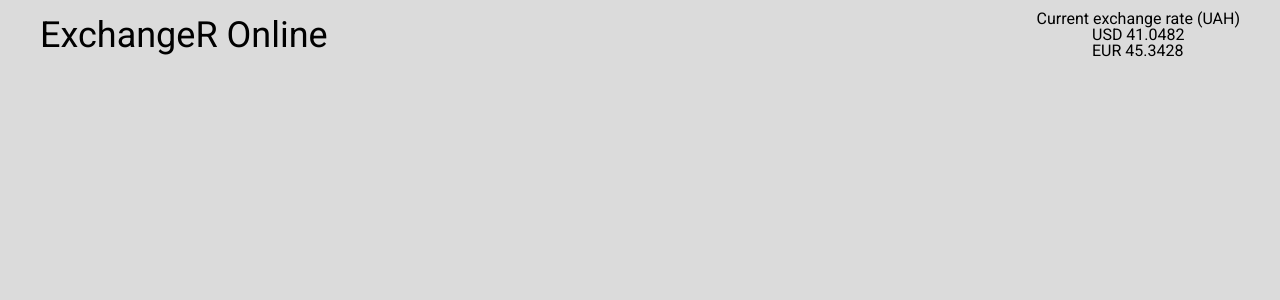
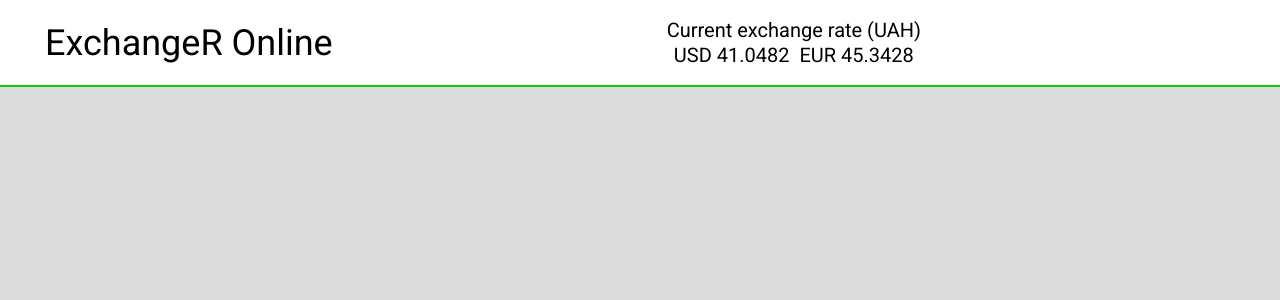
Before and after one commit to piluchka/exchange, an Angular app: page / in a window 1280 px wide. Shown: the top 300 px of the page. Built offline with nearby package versions, Linux system fonts and the light colour scheme.

Commit message:
styles: add styles for exchange rate component

```diff
--- a/src/app/app.component.scss
+++ b/src/app/app.component.scss
@@ -8,7 +8,6 @@
   flex-direction: column;
   overflow: clip;
 
-  padding: toREM(0) toREM(15);
   margin: 0 auto;
 
   > main {
--- a/src/app/components/exchange-rate/exchange-rate.component.scss
+++ b/src/app/components/exchange-rate/exchange-rate.component.scss
@@ -2,11 +2,15 @@
 @import "../../../assets/styles/functions";
 
 .exchange {
+  background-color: #fff;
+  border-bottom: toREM(2) solid rgb(15, 201, 15);
   &__container {
     min-height: toREM(70);
     display: flex;
-    justify-content: space-between;
+
+    gap: toREM(20);
     align-items: center;
+    padding: toREM(20) toREM(20);
   }
 
   &__logo {
@@ -14,18 +18,29 @@
   }
 
   &__currency {
+    flex: 1;
   }
 }
 .currency {
   display: flex;
   flex-direction: column;
   align-items: center;
+  gap: toREM(5);
+  flex-wrap: wrap;
+
   &__title {
+    font-size: toREM(20);
   }
 
   &__body {
+    display: flex;
+    gap: toREM(10);
+    flex-wrap: wrap;
   }
 
   &__card {
+    p {
+      font-size: toREM(20);
+    }
   }
 }
```
